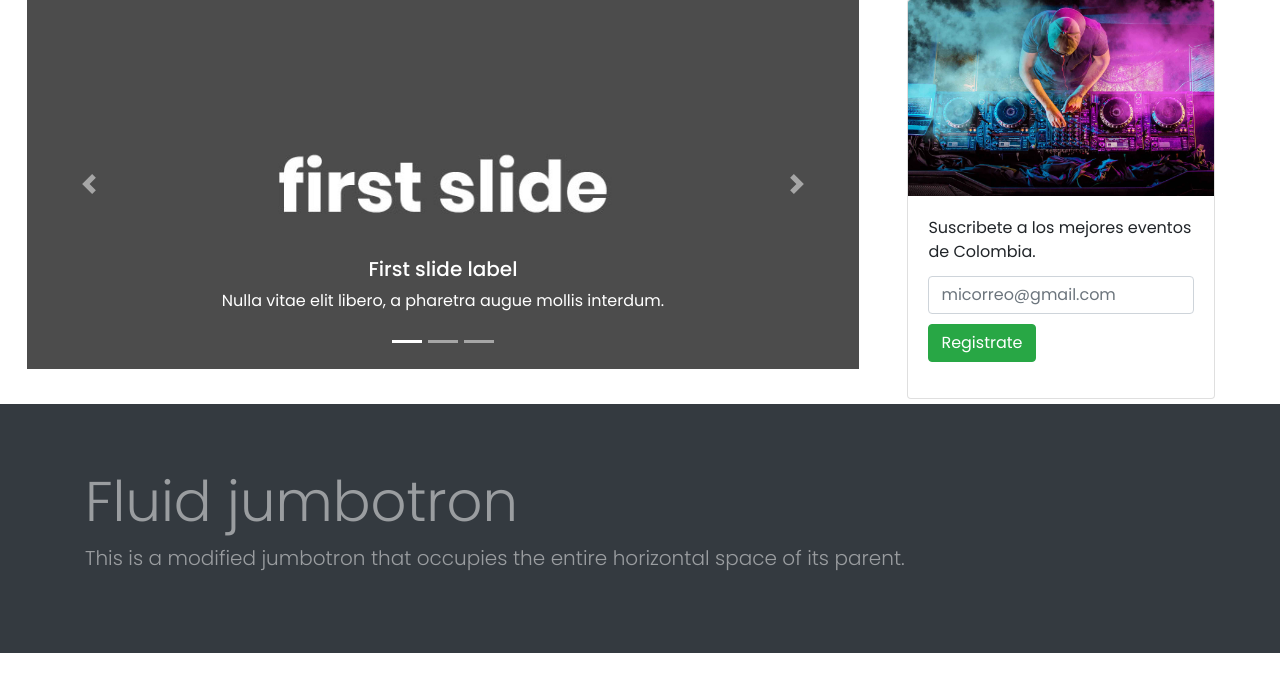
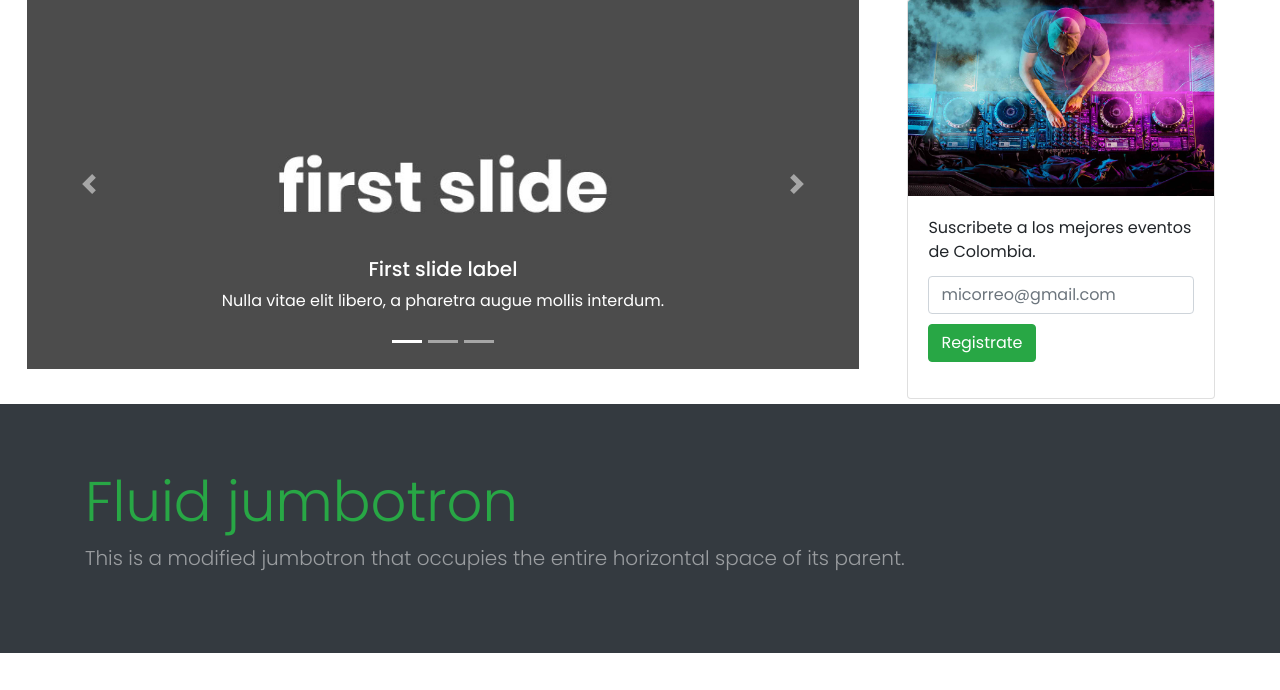
Before and after one commit to porrocas/entrafacil, a PHP site: page / in a window 1280 px wide. Shown: the part 110-800 px from the top of the page. Run offline with PHP 8.4, Linux system fonts and the light colour scheme.

Commit message:
[add] color verde title jumbotron

```diff
--- a/css/pre-eventos.css
+++ b/css/pre-eventos.css
@@ -1,3 +1,7 @@
 .jumbotron{
     color: rgba(255,255,255,.5);
 }
+
+.jumbotron h1{
+    color: #28a745;
+}
```
